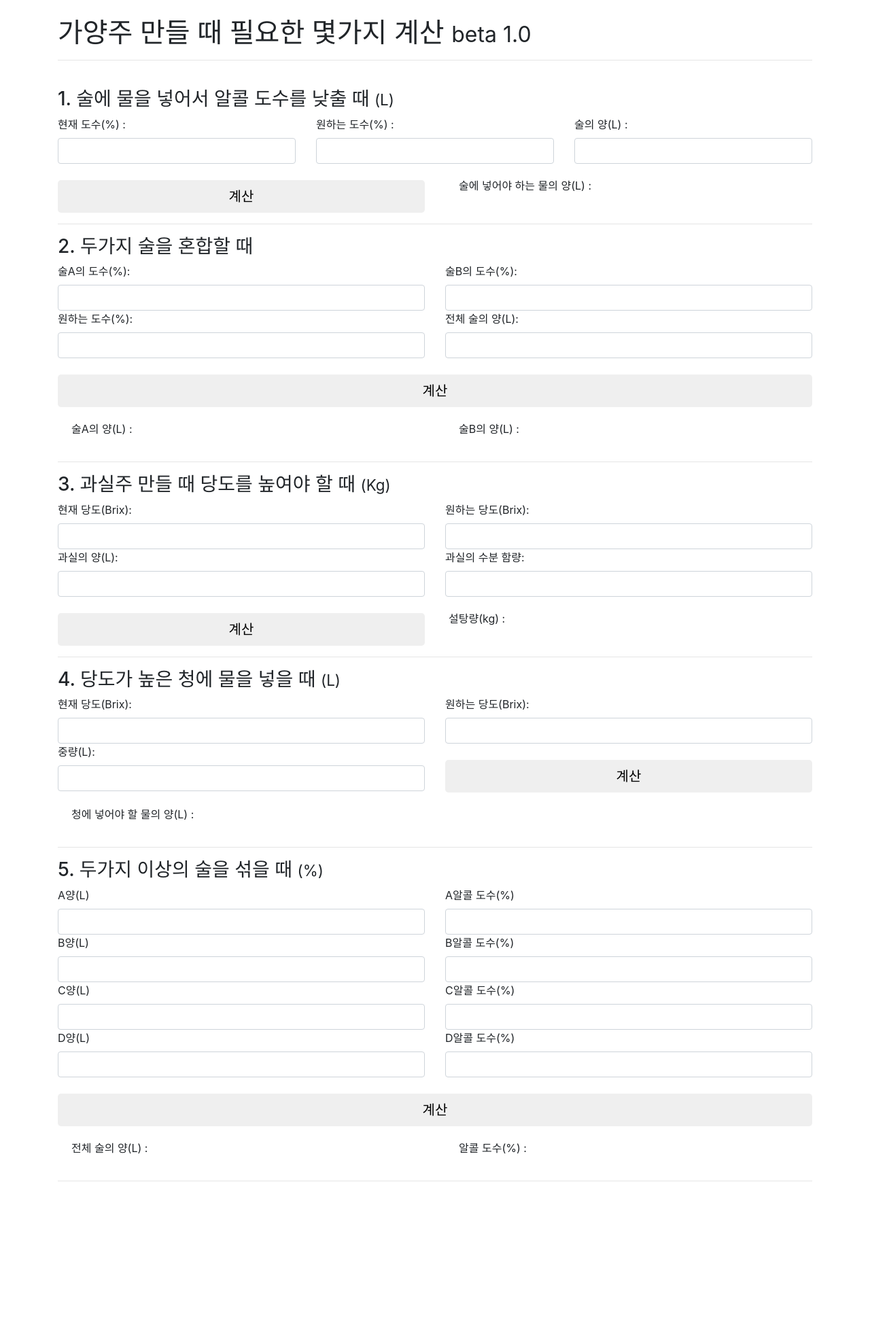
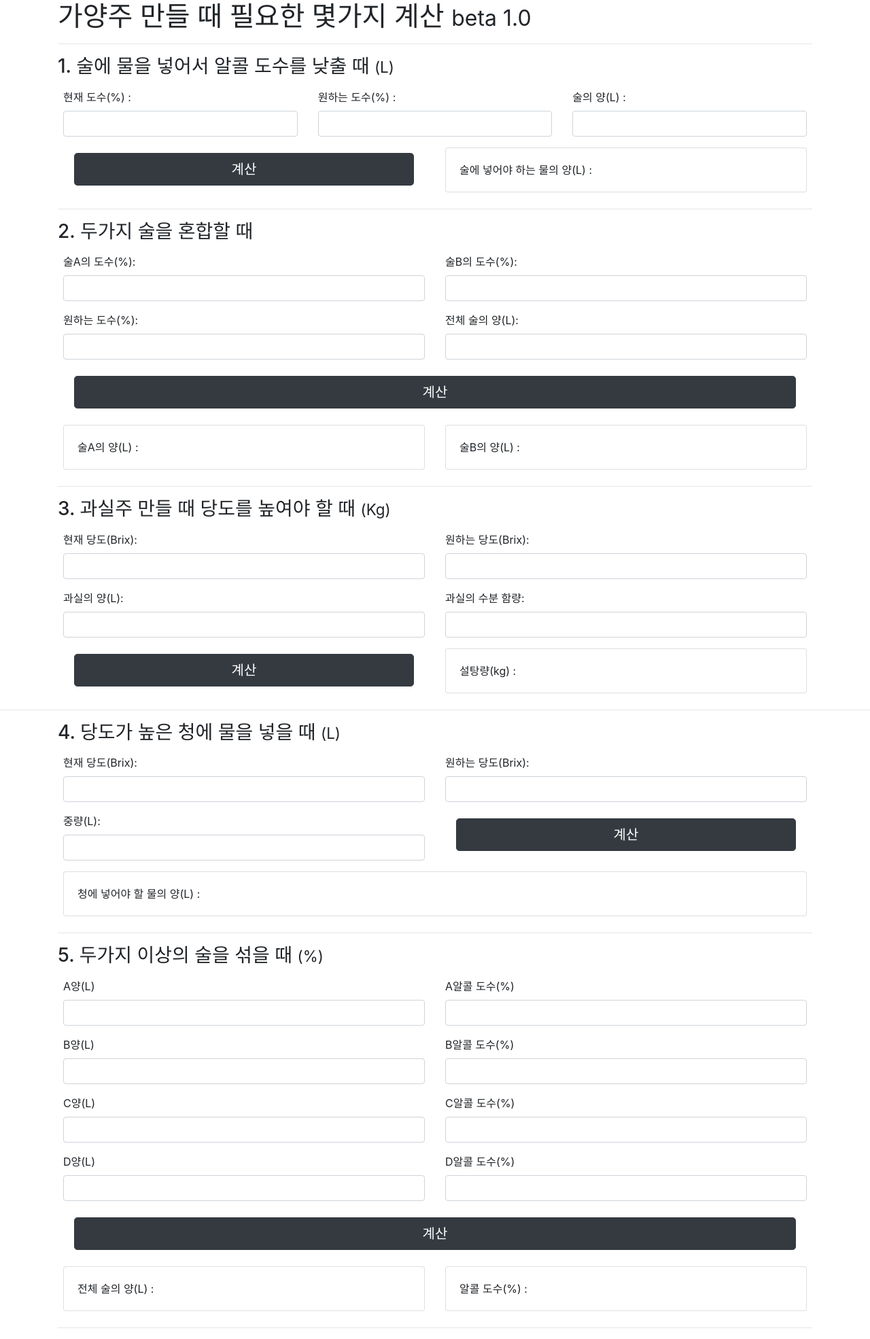
Before and after one commit to hecaiont/recipe_calculator, a Django app: page / in a window 1280 px wide. Shown: the whole page at 68% size. Before the commit the page ends 1738 px from the top, so only its background shows below. Run offline with Django 3.2, Linux system fonts and the light colour scheme; some libraries are stand-ins or nearby versions.

Commit message:
vertical spacing; row p-0 add, btn group add, ...etc

```diff
--- a/calc_rw/templates/calc_rw/index.html
+++ b/calc_rw/templates/calc_rw/index.html
@@ -1,5 +1,24 @@
 <html>
-
+<style>
+html {
+    font-size: 1rem;
+}
+@include media-breakpoint-up(sm) {
+  html {
+    font-size: 1.2rem;
+  }
+}
+@include media-breakpoint-up(md) {
+  html {
+    font-size: 1.4rem;
+  }
+}
+@include media-breakpoint-up(lg) {
+  html {
+    font-size: 1.6rem;
+  }
+}
+</style>
 <head>
     <title>술 계산 모음</title>
     <link href="https://stackpath.bootstrapcdn.com/bootstrap/4.1.3/css/bootstrap.min.css" rel="stylesheet" integrity="sha384-MCw98/SFnGE8fJT3GXwEOngsV7Zt27NXFoaoApmYm81iuXoPkFOJwJ8ERdknLPMO" crossorigin="anonymous">
@@ -8,16 +27,16 @@
 <body>
 <div class="container">
 <div class="page-header">
-    <br>
-    <h1>가양주 만들 때 필요한 몇가지 계산 <small>beta 1.0</small></h1>
+
+    <h1 class="display-5">가양주 만들 때 필요한 몇가지 계산 <small>beta 1.0</small></h1>
     </div>
     <hr>
-    <br>
+
 </div>
 
 <div class="container">
     <h3>1. 술에 물을 넣어서 알콜 도수를 낮출 때 <small>(L)</small></h3>
-    <div class="row">
+    <div class="row p-2">
         <div class="col-lg-4">
             <label>현재 도수(%) :        </label>
             <div class="input-group">
@@ -34,14 +53,16 @@
             <input id="id_1_3" type="number" class="form-control"></div>
         </div>
     </div>
-    <div class="row">
+    <div class="row p-2">
         <div class="col-lg-6" >
-            <br><button class="btn btn-default btn-block btn-lg" onclick=fun_1()>계산</button>
-        </div>
+            <div class="btn-group btn-block btn-lg">
+            <button class="btn btn-dark btn-block btn-lg" onclick=fun_1()>계산</button>
+        </div></div>
         <div class="col-lg-6" >
+                <div class="card">
         <div class="card-body" >
             술에 넣어야 하는 물의 양(L) : <span id="an_1"></span>
-        </div>
+        </div></div>
         </div>
     </div>
     <hr>
@@ -51,7 +72,7 @@
 
 <div class="container">
     <h3>2. 두가지 술을 혼합할 때</h3>
-        <div class="row">
+        <div class="row p-2">
             <div class="col-lg-6">
                 <label>술A의 도수(%):</label>
                 <div class="input-group">
@@ -63,7 +84,7 @@
                 <input id="id_2_3" type="number" class="form-control"></div>
             </div>
         </div>
-        <div class="row">
+        <div class="row p-2">
             <div class="col-lg-6">
                 <label>원하는 도수(%):</label>
                 <div class="input-group">
@@ -75,21 +96,24 @@
                 <input id="id_2_4" type="number" class="form-control"></div>
             </div>
         </div>
-        <div class="row">
+        <div class="row p-2">
                 <div class="col-lg-12">
-                <br><button class="btn btn-default btn-block btn-lg" onclick=fun_2()>계산</button>
+                <div class="btn-group btn-block btn-lg">
+                    <button class="btn btn-dark btn-block btn-lg" onclick=fun_2()>계산</button>
+            </div></div>
             </div>
-            </div>
-        <div class="row">
+        <div class="row p-2">
             <div class="col-lg-6">
+                <div class="card">
                 <div class="card-body">
                     술A의 양(L) : <span id="an_2_1"></span>
-                </div>
+                </div></div>
             </div>
             <div class="col-lg-6">
+                <div class="card">
                 <div class="card-body">
                     술B의 양(L) : <span id="an_2_2"></span>
-                </div>
+                </div></div>
             </div>
         </div>
    <hr>
@@ -99,7 +123,7 @@
 
 <div class="container">
     <h3>3. 과실주 만들 때 당도를 높여야 할 때 <small>(Kg)</small></h3>
-    <div class="row">
+    <div class="row p-2">
         <div class="col-lg-6">
         <label>현재 당도(Brix):</label>
         <div class="input-group">
@@ -109,7 +133,7 @@
         <div class="input-group">
         <input id="id_3_2" type="number" class="form-control"></div></div>
     </div>
-    <div class="row">
+    <div class="row p-2">
         <div class="col-lg-6">
         <label>과실의 양(L):</label>
         <div class="input-group">
@@ -120,15 +144,16 @@
         <input id="id_3_4" type="number" class="form-control"></div>
     </div>
 </div>
-    <div class="row">
+    <div class="row p-2">
         <div class="col-lg-6" >
-            <br><button class="btn btn-default btn-block btn-lg" onclick=fun_3()>계산</button>
-        </div>
+            <div class="btn-group btn-block btn-lg">
+            <button class="btn btn-dark btn-block btn-lg" onclick=fun_3()>계산</button>
+        </div></div>
         <div class="col-lg-6" >
-    <div class="row">
-            <div class="card-body">
+        <div class="card">
+        <div class="card-body">
                 설탕량(kg) : <span id="an_3"></span>
-            </div>
+            </div></div>
         </div>
     </div>
     </div>
@@ -139,7 +164,7 @@
 
 <div class="container">
     <h3>4. 당도가 높은 청에 물을 넣을 때 <small>(L)</small></h3>
-    <div class="row">
+    <div class="row p-2">
         <div class="col-lg-6">
         <label>현재 당도(Brix):</label>
         <div class="input-group">
@@ -151,21 +176,23 @@
         <input id="id_4_2" type="number" class="form-control"></div>
         </div>
     </div>
-    <div class="row">
+    <div class="row p-2">
         <div class="col-lg-6" >
         <label>중량(L):</label>
         <div class="input-group">
         <input id="id_4_3" type="number" class="form-control"></div>
         </div>
         <div class="col-lg-6" >
-            <br><button class="btn btn-default btn-block btn-lg" onclick=fun_4()>계산</button>
-        </div>
+            <div class="btn-group btn-block btn-lg">
+            <button class="btn btn-dark btn-block btn-lg" onclick=fun_4()>계산</button>
+        </div></div>
     </div>
-    <div class="row">
+    <div class="row p-2">
         <div class="col-lg-12" >
+            <div class="card">
             <div class="card-body">
             청에 넣어야 할 물의 양(L) : <span id="an_4"></span>
-            </div>
+            </div></div>
         </div>
     </div>
     <hr>
@@ -176,7 +203,7 @@
 <div class="container">
 
 <h3>5. 두가지 이상의 술을 섞을 때 <small>(%)</small></h3>
-<div class="row">
+<div class="row p-2">
         <div class="col-lg-6">
             <label>A양(L)</label>
             <div class="input-group">
@@ -188,7 +215,7 @@
             <input id="id_5_A2" type="number" class="form-control"></div>
         </div>
     </div>
-<div class="row">
+<div class="row p-2">
         <div class="col-lg-6">
             <label>B양(L)</label>
             <div class="input-group">
@@ -200,7 +227,7 @@
             <input id="id_5_B2" type="number" class="form-control"></div>
         </div>
     </div>
-<div class="row">
+<div class="row p-2">
         <div class="col-lg-6">
             <label>C양(L)</label>
             <div class="input-group">
@@ -212,7 +239,7 @@
             <input id="id_5_C2" type="number" class="form-control"></div>
         </div>
     </div>
-<div class="row">
+<div class="row p-2">
         <div class="col-lg-6">
             <label>D양(L)</label>
             <div class="input-group">
@@ -224,23 +251,26 @@
             <input id="id_5_D2" type="number" class="form-control"></div>
         </div>
     </div>
-    <div class="row">
+    <div class="row p-2">
         <div class="col-lg-12" >
-            <br><button class="btn btn-default btn-block btn-lg" onclick=fun_5()>계산</button>
-        </div>
+            <div class="btn-group btn-block btn-lg">
+            <button class="btn btn-dark btn-block btn-lg" onclick=fun_5()>계산</button>
+        </div></div>
     </div>
-    <div class="row">
+    <div class="row p-2">
         <div class="col-lg-6">
+            <div class="card">
             <div class="card-body">
                 전체 술의 양(L) :
                 <span id="an_5_1"></span>
-            </div>
+            </div></div>
         </div>
         <div class="col-lg-6">
+            <div class="card">
             <div class="card-body">
                 알콜 도수(%) :
                 <span id="an_5_2"></span>
-            </div>
+            </div></div>
         </div>
     </div>
    <hr>
```
